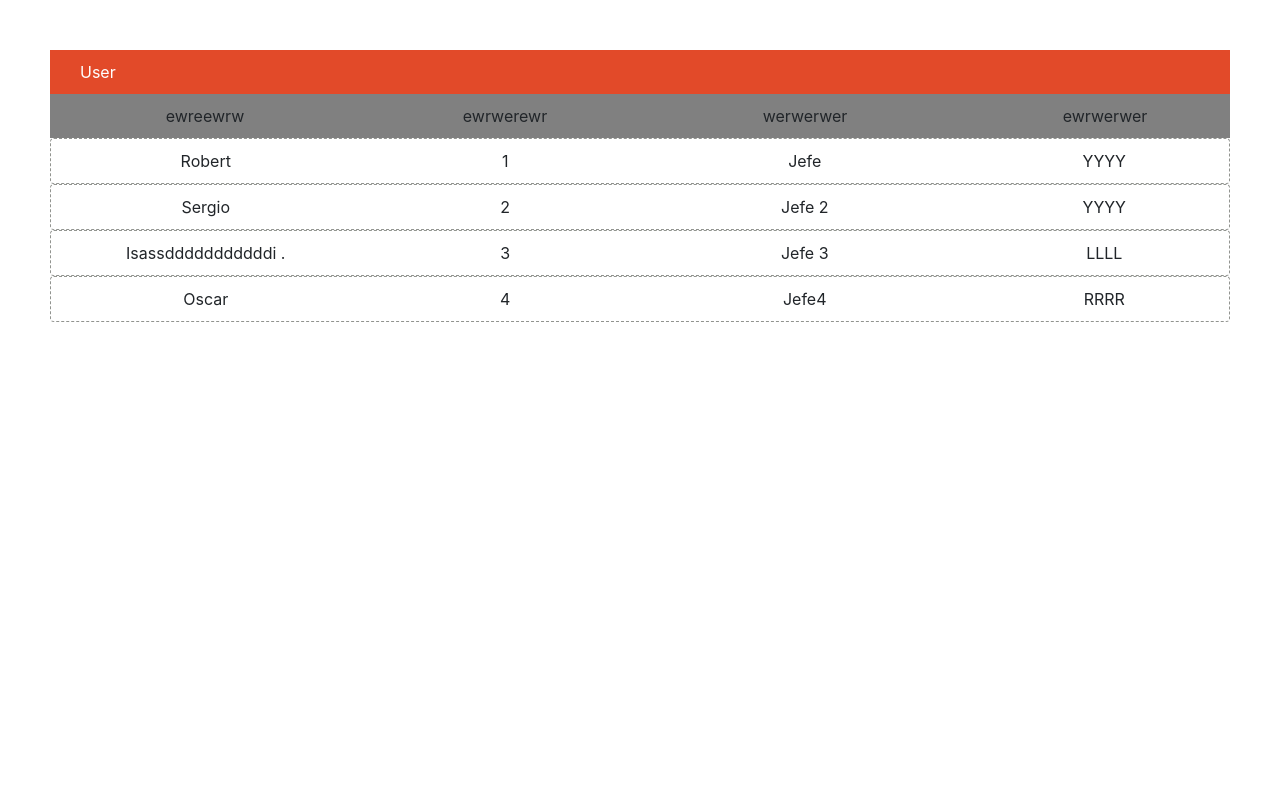
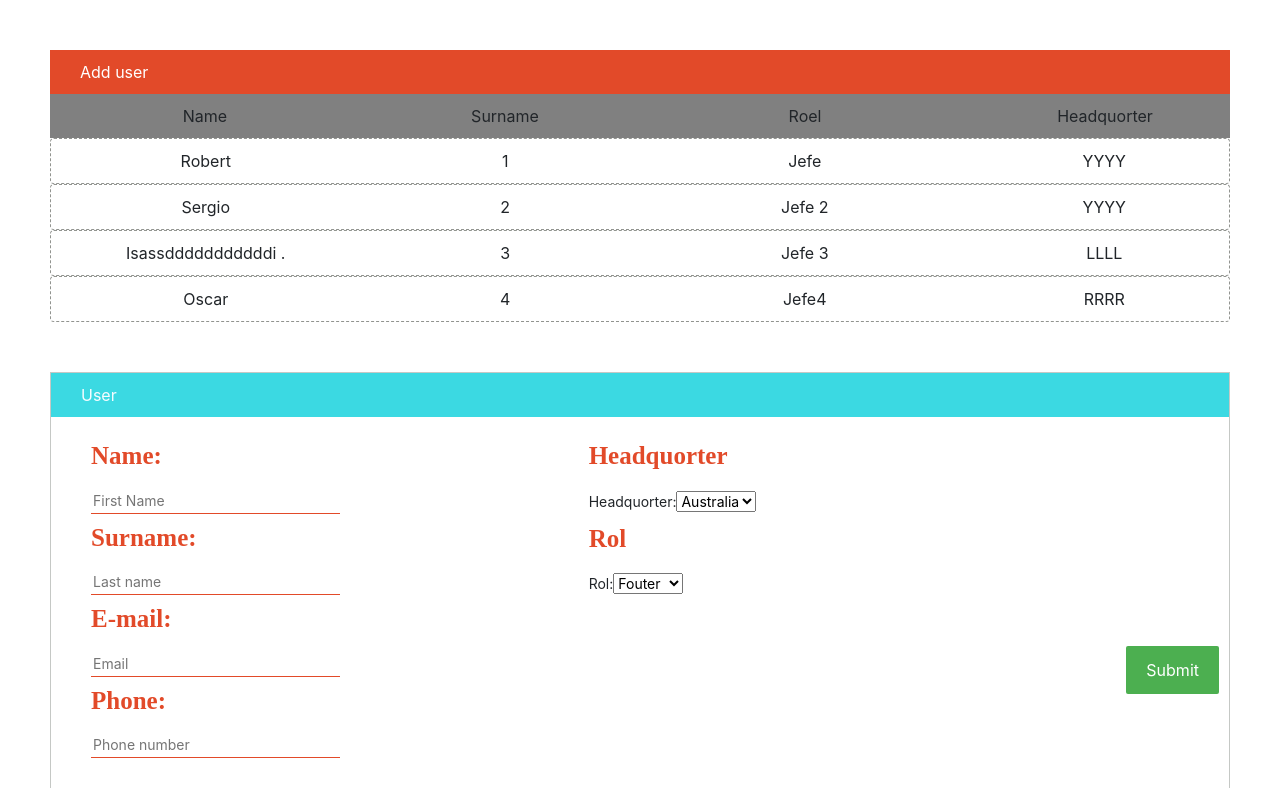
Before and after one commit to robertmc1/React_Project, a React (Create React App) app: page / in a window 1280 px wide. Shown: the top 788 px of the page. Built offline with nearby package versions, Linux system fonts and the light colour scheme.

Commit message:
Formulario user

```diff
--- a/src/App.css
+++ b/src/App.css
@@ -1,4 +1,6 @@
 
+
+/*------------- tabla datos -----------------*/
 
 #cuadrogeneral{
   margin-top: 50px;
@@ -13,6 +15,12 @@
   color: white;
 }
 
+#headTitleBlue{
+    background: #3bd9e2;
+    padding: 10px;
+    padding-left: 30px;
+    color: #f7fcff;
+}
 
 .card{
   margin-left: 50px;
@@ -44,3 +52,53 @@
   text-align: center;
   font-size: 16px;
 }
+
+/*----------------Formulario -----------------*/
+
+form {
+    /* Sólo para centrar el formulario a la página */
+    margin:50px;
+    margin-left: 50px;
+    width: auto;
+    /* Para ver el borde del formulario */
+    border: 1px solid rgba(158, 163, 158, 0.6);
+}
+#paddingForm{
+    padding: 40px;
+    padding-top: 20px;
+}
+
+input[type=text] {
+    width: 50%;
+    padding: 2px 2px;
+    margin: 5px 0;
+    border: none;
+    border-bottom: 1px solid #E24A29;
+}
+
+input[type=submit] {
+    background-color: #4CAF50;
+    color: white;
+    padding: 12px 20px;
+    border: none;
+    border-radius: 2px;
+    cursor: pointer;
+    float: right;
+    margin-top: 21%;
+}
+
+.grid-container-form{
+    display: grid;
+    grid-template-columns: 50% 50%;
+}
+
+.grid-container-form > div {
+    font-size: 14px;
+}
+
+#textoGrande{
+    color: #E24A29;
+    font-size: 25px;
+    font-family: fsans-serif;
+    font-weight: bold;
+}
--- a/src/App.js
+++ b/src/App.js
@@ -1,7 +1,8 @@
 import React, { Component } from 'react';
 import './App.css';
-import Navigation from './components/Navigation';
+
 import Cabecera from './components/Cabecera';
+import FormularioAddUser from './components/FormularioAddUser'
 
 import {user} from './user.json'
 
@@ -17,9 +18,9 @@ class App extends Component {
 
   render() {
     const user = this.state.user.map((user,i) => {
+
       return(
           <div className="card">
-
 
             <div className="grid-container">
               <div>
@@ -36,17 +37,16 @@ class App extends Component {
             </div>
             </div>
 
-
           </div>
       )
     });
 
 
     return (
-      <div className="App">
-        <Cabecera nombreDeUsuario="Nombre "/>
-
+      <div>
+        <Cabecera />
         {user}
+        <FormularioAddUser/>
 
       </div>
     );
--- a/src/components/Cabecera.js
+++ b/src/components/Cabecera.js
@@ -3,31 +3,28 @@ import  React, {Component} from 'react';
 class Cabecera extends Component{
     render(){
         return(
-            <div id={"cuadrogeneral"}>
+            <div id="cuadrogeneral">
                 <div id='headTitle' >
-                    User
+                    Add user
                 </div>
 
-
-
-
                 <nav >
-                    <div className="grid-container-cabecera">
+                    <div  className="grid-container-cabecera">
                         <div>
-                            ewreewrw
+                            Name
                         </div>
                         <div>
-                            ewrwerewr
+                            Surname
                         </div>
                         <div>
-                           werwerwer
+                            Roel
                         </div>
                         <div>
-                            ewrwerwer
+                            Headquorter
                         </div>
                     </div>
+                </nav>
 
-                </nav>
             </div>
         )
     }
--- /dev/null
+++ b/src/components/FormularioAddUser.jsx
@@ -0,0 +1,112 @@
+import  React, {Component} from 'react';
+
+
+class FormularioAddUser extends Component {
+    constructor(props) {
+        super(props);
+        this.state = {
+            nombre: '',
+            apellido:'',
+            email:'',
+            telefono:'',
+            headquorter:'Australia',
+            role:'Fouter'
+        };
+    }
+
+
+    render() {
+        return (
+            <div>
+                 <form action="/my-handling-form-page" method="post">
+                     <div id='headTitleBlue' >
+                         User
+                         <div >
+                             <input type="submit" value="Submit"/>
+                         </div>
+                     </div>
+
+
+                     <div className="grid-container-form" id="paddingForm">
+                         <div >
+                             <div id="divForm" >
+                                 <div>
+                                    <label htmlFor="name" id="textoGrande">Name:</label>
+                                 </div>
+                                 <div>
+                                     <input
+                                         onChange={""}
+                                         type="text"
+                                         name="name"
+                                         placeholder="First Name" />
+                                 </div>
+                             </div>
+                             <div id="divForm">
+                                 <div>
+                                     <label htmlFor="name" id="textoGrande">Surname:</label>
+                                 </div>
+                                 <div>
+                                     <input onChange={""}
+                                            type="text"
+                                            name="surname"
+                                            placeholder="Last name" />
+                                 </div>
+                             </div>
+                             <div id="divForm">
+                                 <div>
+                                     <label htmlFor="mail" id="textoGrande">E-mail:</label>
+                                 </div>
+                                 <div>
+                                     <input
+                                         onChange={""}
+                                         type="text"
+                                         name="mail"
+                                         placeholder="Email" />
+                                 </div>
+                             </div>
+                             <div id="divForm">
+                                 <div>
+                                     <label htmlFor="phone" id="textoGrande">Phone:</label>
+                                 </div>
+
+                                 <div>
+                                     <input
+                                         onChange={""}
+                                         type="text"
+                                         name="phone"
+                                         placeholder="Phone number" />
+                                 </div>
+                             </div>
+                         </div>
+
+                         <div id="divFormRight">
+                             <div id="divForm" >
+                                 <p id="textoGrande"><b> Headquorter</b></p>
+                                 <label htmlFor="Headquorter">Headquorter:</label>
+                                 <select
+                                     name="country" id="pais"
+                                     onChange={""}>
+                                     <option value="au">Australia</option>
+                                     <option value="ca">Canada</option>
+                                     <option value="usa">USA</option>
+                                 </select>
+                             </div>
+                             <div id="divForm">
+                                 <p id="textoGrande"> Rol</p>
+                                 <label htmlFor="Rol">Rol:</label>
+                                 <select
+                                     name="rol"
+                                     onChange={""}>
+                                     <option value="au">Fouter</option>
+                                     <option value="ca">XXXXX</option>
+                                     <option value="usa">YYYYY</option>
+                                 </select>
+                             </div>
+                         </div>
+                     </div>
+                 </form>
+            </div>
+        );
+    }
+}
+export default FormularioAddUser;
--- a/src/components/Navigation.js
+++ /dev/null
@@ -1,47 +0,0 @@
-import  React, {Component} from 'react';
-
-class Navigation extends Component{
-    render(){
-        return(
-            <div id={"cuadrogeneral"}>
-
-                <nav >
-                   <ul>
-                       <li  id="alinearColumn">
-                           Nombre
-                       </li>
-                       <li id="alinearColumn">
-                           Surname
-                       </li>
-                       <li id="alinearColumn">
-                           Role
-                       </li>
-                       <li id="alinearColumn">
-                           Headquorter
-                       </li>
-                   </ul>
-                </nav>
-                <nav >
-                    <ul>
-                        <li  id="alinearColumn">
-                            Nombre
-                        </li>
-                        <li id="alinearColumn">
-                            Surname
-                        </li>
-                        <li id="alinearColumn">
-                            Role
-                        </li>
-                        <li id="alinearColumn">
-                            Headquorter
-                        </li>
-                    </ul>
-                </nav>
-
-            </div>
-        )
-    }
-}
-
-
-export default Navigation;
```
